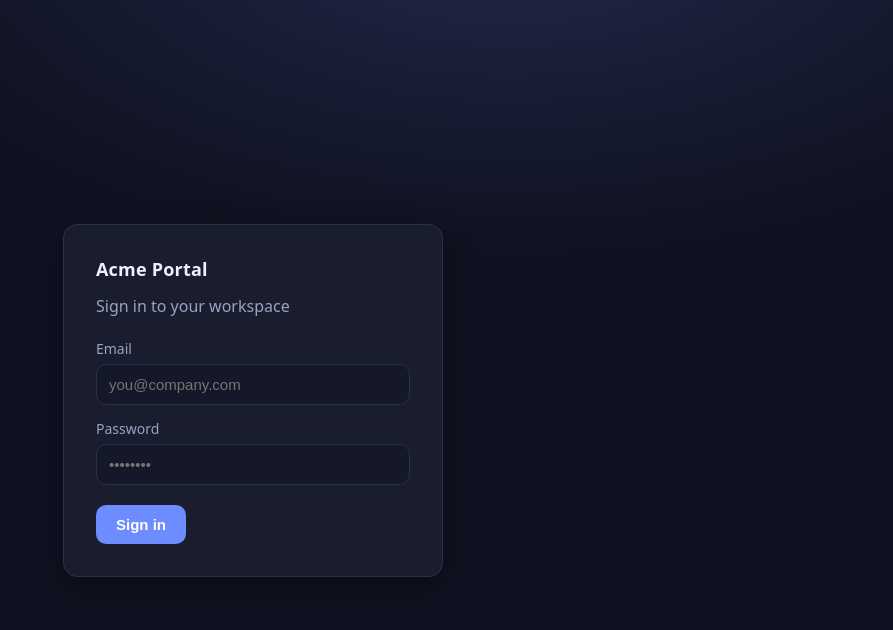
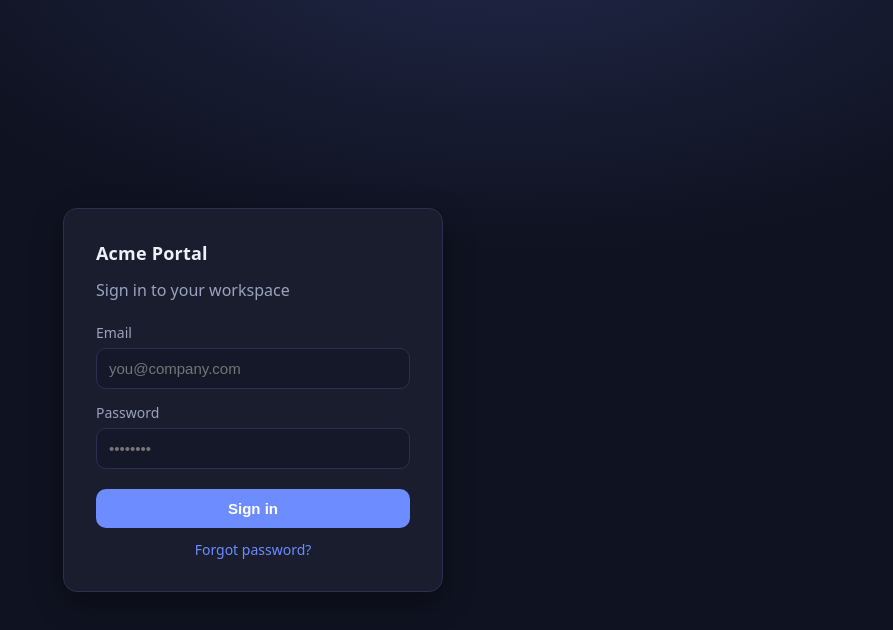
Before and after one commit to Areeha2004/acme-portal-demo, a React (Vite) app: page / in a window 1280 px wide. Shown: the top 630 px of the page, without its empty margins (387-1280 px from the left). Built offline with nearby package versions, Linux system fonts and the light colour scheme.

Commit message:
Confirmed: Make the 'Sign in' button full width and add a centered 'Forgot password?' link below it

```diff
--- a/src/App.jsx
+++ b/src/App.jsx
@@ -43,7 +43,8 @@ function Login({ onLogin }) {
         </label>
 
         <div className="login-actions">
-          <button type="submit" className="btn-primary">Sign in</button>
+          <button type="submit" className="btn-primary btn-block">Sign in</button>
+          <a className="forgot-link" href="#">Forgot password?</a>
         </div>
       </form>
     </div>
--- a/src/styles.css
+++ b/src/styles.css
@@ -62,7 +62,21 @@ body {
   font-size: 15px;
 }
 .login-card input:focus { outline: none; border-color: var(--accent); }
-.login-actions { display: flex; justify-content: flex-start; margin-top: 6px; }
+.login-actions {
+  display: flex;
+  flex-direction: column;
+  align-items: stretch;
+  gap: 12px;
+  margin-top: 6px;
+}
+
+.forgot-link {
+  align-self: center;
+  color: var(--accent);
+  font-size: 14px;
+  text-decoration: none;
+}
+.forgot-link:hover { text-decoration: underline; }
 
 .btn-primary {
   background: var(--accent);
@@ -75,6 +89,7 @@ body {
   cursor: pointer;
 }
 .btn-primary:hover { filter: brightness(1.08); }
+.btn-block { width: 100%; }
 
 .btn-ghost {
   background: transparent;
```
